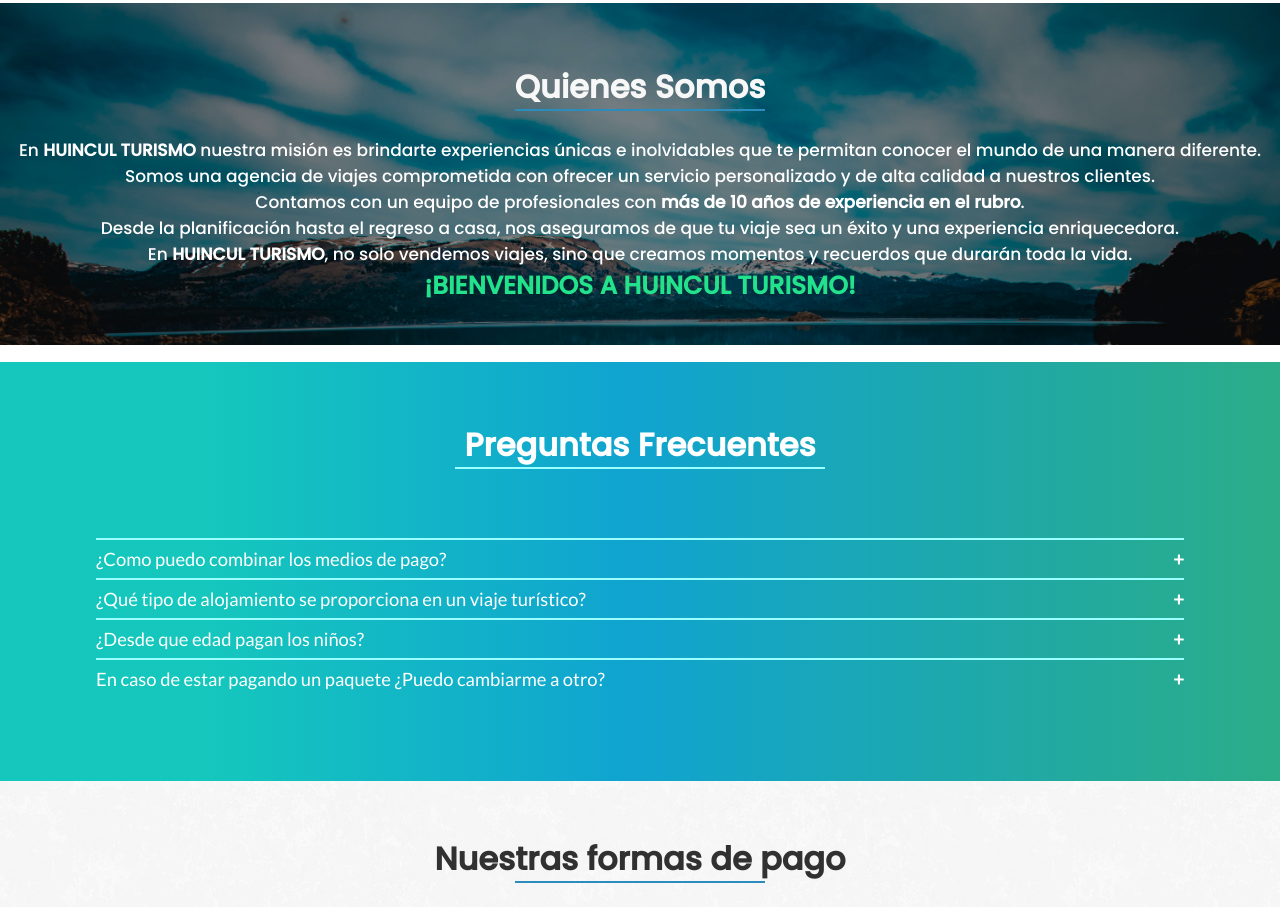
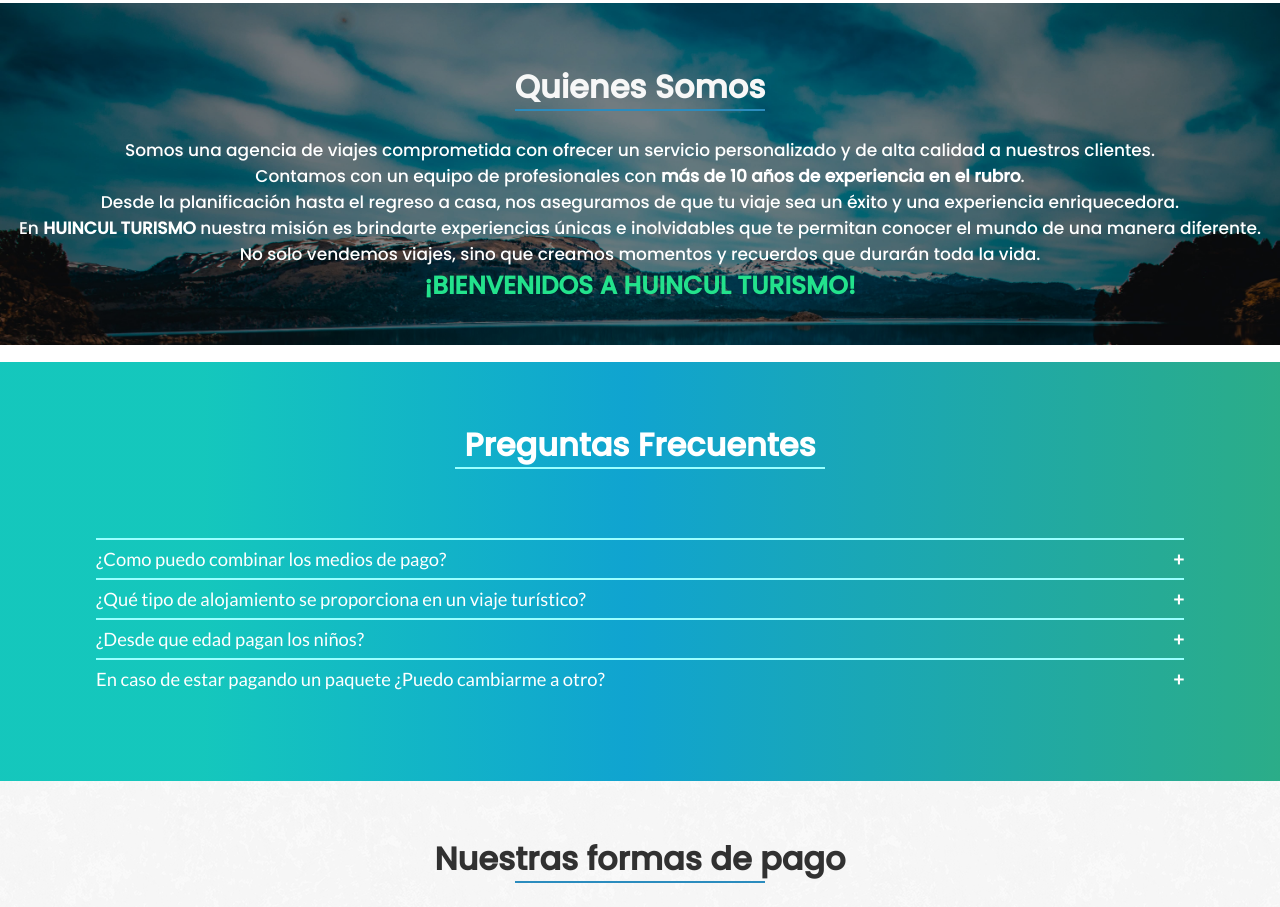
Before and after one commit to GABRIEL3503/Huincul-Turismo, a plain HTML site: page index.html in a window 1280 px wide. Shown: the part 1692-2599 px from the top of the page. Drawn offline with nearby package versions, Linux system fonts and the light colour scheme; some packages are replaced by stand-ins of ours; a script that the page names is missing.

```diff
--- a/index.html
+++ b/index.html
@@ -204,10 +204,11 @@
       </span>
 
       <div class="box-info">
-        <h3>En <strong>HUINCUL TURISMO</strong> nuestra misión es brindarte experiencias únicas e inolvidables que te permitan conocer el mundo de una manera diferente. <br> Somos una agencia de viajes comprometida con ofrecer un servicio personalizado y de alta calidad a nuestros clientes. <br>
+        <h3> Somos una agencia de viajes comprometida con ofrecer un servicio personalizado y de alta calidad a nuestros clientes. <br>
         Contamos con un equipo de profesionales con <strong>más de 10 años de experiencia en el rubro</strong>. <br>
         Desde la planificación hasta el regreso a casa, nos aseguramos de que tu viaje sea un éxito y una experiencia enriquecedora. <br>
-        En <strong>HUINCUL TURISMO</strong>, no solo vendemos viajes, sino que creamos momentos y recuerdos que durarán toda la vida.
+        En <strong>HUINCUL TURISMO</strong> nuestra misión es brindarte experiencias únicas e inolvidables que te permitan conocer el mundo de una manera diferente. <br>
+       No solo vendemos viajes, sino que creamos momentos y recuerdos que durarán toda la vida.
         <br><strong style="font-size: 25px; color:rgb(35, 226, 140);">¡BIENVENIDOS A HUINCUL TURISMO!</strong></h3>
       </div>
     </section>
```
